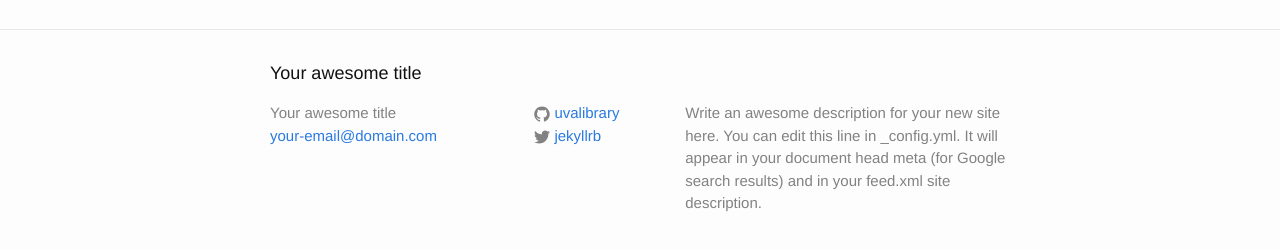
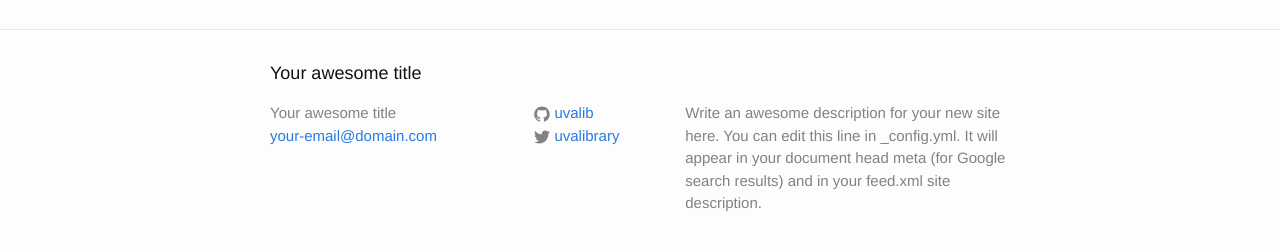
Before and after one commit to jh9xp/jekyll-web, a Jekyll site: the page built from index.html, in a window 1280 px wide. Shown: the part 267-517 px from the top of the page. Built offline with Jekyll 4.4.1, drawn with Linux system fonts in a browser that asks for light colours.

Commit message:
fixed twitter/github handels

```diff
--- a/_config.yml
+++ b/_config.yml
@@ -7,8 +7,8 @@ description: > # this means to ignore newlines until "baseurl:"
   Google search results) and in your feed.xml site description.
 baseurl: "/jekyll-web" # the subpath of your site, e.g. /blog/
 url: "http://uvalib.github.io/" # the base hostname & protocol for your site
-twitter_username: jekyllrb
-github_username: uvalibrary
+twitter_username: uvalibrary
+github_username: uvalib
 
 # Build settings
 markdown: kramdown
```
